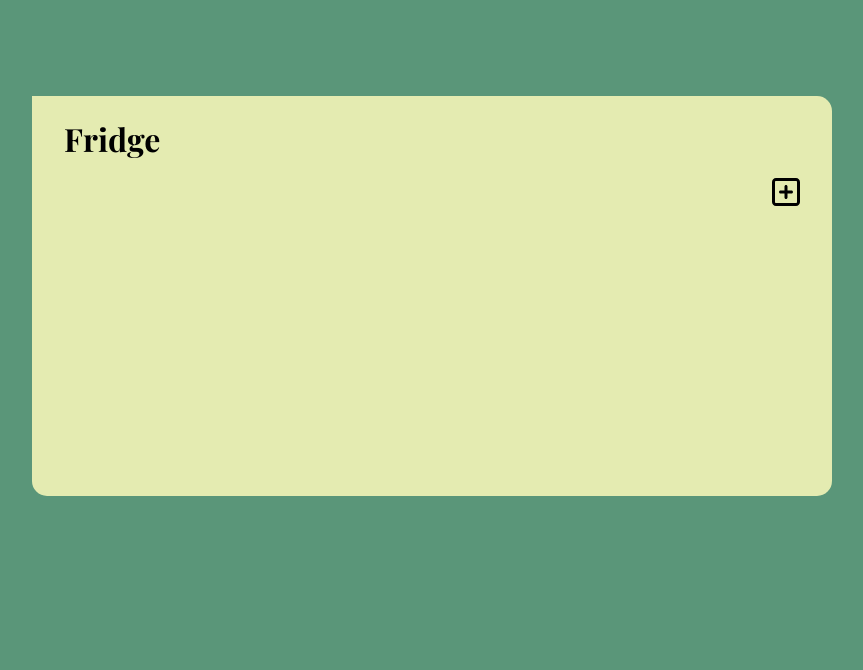
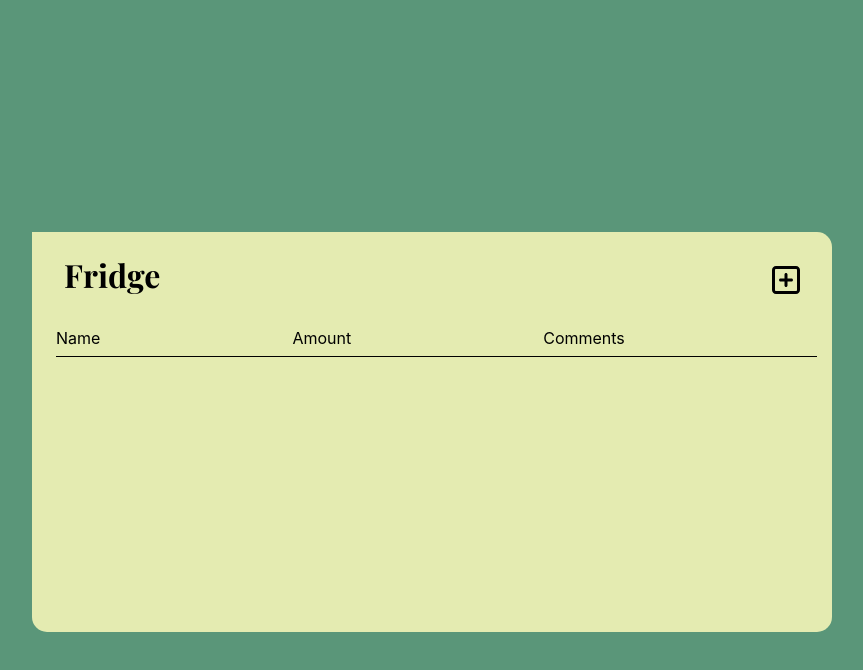
Before and after one commit to cjapar2/pantry-revised, a React (Create React App) app in the folder pantry-revised/: page / in a window 1280 px wide. Shown: the top 670 px of the page, without its empty margins (208-1071 px from the left). Built offline with nearby package versions, Linux system fonts and the light colour scheme.

Commit message:
Added labels for item listing. Fixed list container shrinking to the top middle of screen rather than shrinking to the middle of the screen when zooming out of browser.

```diff
--- a/pantry-revised/src/App.js
+++ b/pantry-revised/src/App.js
@@ -1,9 +1,11 @@
 import './styles/App.css';
 import { List } from './components/List';
+import { TopBar } from './components/TopBar';
 
 function App() {
   return (
     <div className="App">
+      <TopBar />
       <List />
     </div>
   );
--- a/pantry-revised/src/components/List.js
+++ b/pantry-revised/src/components/List.js
@@ -25,6 +25,14 @@ export function List() {
         <Modal open={showAddForm} onClose={() => setShowAddForm(false)}>
           <AddItemForm addItem={addItem}/>
         </Modal>
+
+        {/* List Labels */}
+        <div className='listingLabels'>
+          <div>Name</div>
+          <div>Amount</div>
+          <div>Comments</div>
+        </div>
+
         {/* Map out the list of itemlistings into individual components */}
         {items.map((itemObj) =>
           <ItemListing
--- /dev/null
+++ b/pantry-revised/src/components/TopBar.js
@@ -0,0 +1,10 @@
+import { AppBar } from '@mui/material'
+import React from 'react'
+
+export function TopBar() {
+  return (
+    <div>
+        <AppBar position='static'></AppBar>
+    </div>
+  )
+}
--- a/pantry-revised/src/styles/App.css
+++ b/pantry-revised/src/styles/App.css
@@ -1,6 +1,8 @@
-body {
+body, html {
   background-color: #5A9679;
+  height: 100%;
+  margin: 0;
+  display: flex;
   justify-content: center;
   align-items: center;
-  display: flex;
 }
--- a/pantry-revised/src/styles/ItemListing.css
+++ b/pantry-revised/src/styles/ItemListing.css
@@ -9,7 +9,7 @@
     border-radius: 15px;
     margin-bottom: 1rem;
     box-shadow: rgba(0, 0, 0, 0.12) 0px 1px 3px, rgba(0, 0, 0, 0.24) 0px 1px 2px;
-    bottom: 7rem;
+    bottom: 6rem;
     box-sizing: border-box;
 }
 
--- a/pantry-revised/src/styles/List.css
+++ b/pantry-revised/src/styles/List.css
@@ -9,6 +9,7 @@
     padding: 15rem 25rem 10rem 25rem;
     height: 0rem;
     margin-top: 6rem;
+    bottom: 1rem;
     border-radius: 0px 15px 15px 15px;
     font-size: 1rem;
     overflow-y: auto;
@@ -30,6 +31,19 @@
 .OpenAddFormBtn {
     position: absolute;
     cursor: pointer;
-    top: 5rem;
+    top: 2rem;
     right: 2rem;
 }
+
+.listingLabels {
+    position: absolute;
+    display: flex;
+    top: 6rem;
+    left: 1.5rem;
+    border-bottom: 1px solid;
+    padding-bottom: 0.5rem;
+}
+
+.listingLabels > div {
+    margin-right: 12rem;
+}
```
